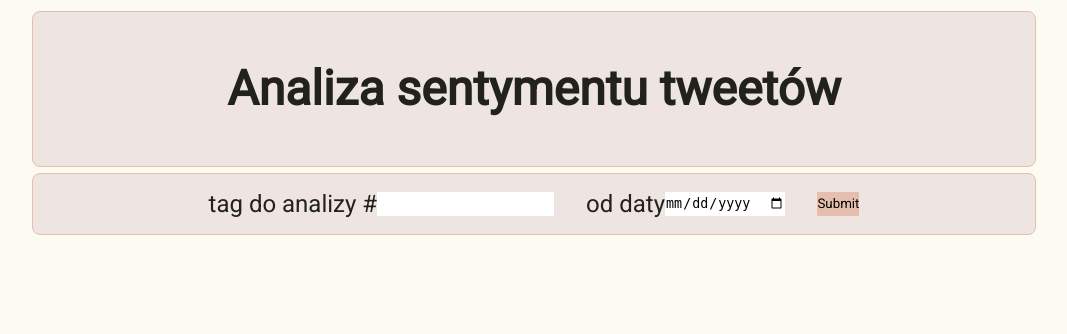
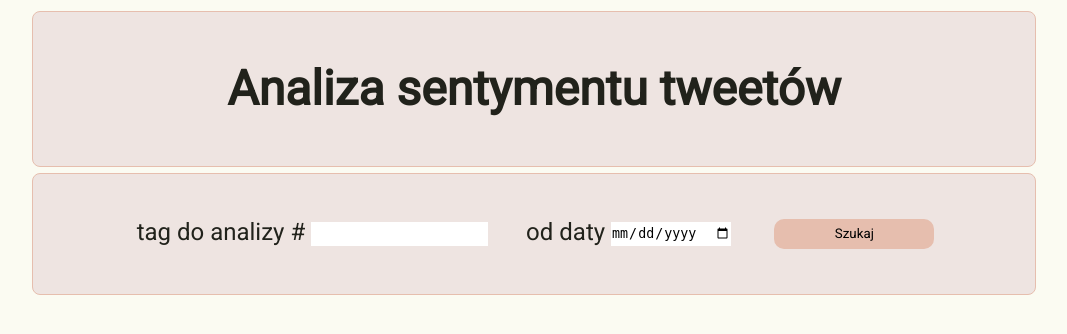
Before and after one commit to monika-osiak/azure-ml, a Flask app: page / in a window 1280 px wide. Shown: the top 334 px of the page, without its empty margins (106-1173 px from the left). Run offline with Flask 2, Linux system fonts and the light colour scheme.

Commit message:
tiny style changes

```diff
--- a/static/css/welcome.css
+++ b/static/css/welcome.css
@@ -71,3 +71,24 @@ h5 {
 .error-box {
     background-color: #830707ab !important;
 }
+
+.form-ul li {
+    align-items: center;
+    list-style: none;
+    display: inline;
+    margin-right: 2rem;
+}
+
+.submit-button {
+    text-align: center;
+    align-items: center;
+    width: 160px;
+    height: 30px;
+    margin: 5px;
+    border-radius: 10px;
+}
+
+.submit-button:hover {
+    background-color: #8f0d1e9d;
+    color: white;
+}
--- a/templates/welcome.html
+++ b/templates/welcome.html
@@ -17,11 +17,19 @@
     </a>
     <div class="stream-box">
         <form action="{{ url_for('registration_view_post') }}" method="post">
-            <label for="hashtag" id="hashtag">tag do analizy #</label>
-            <input type="text" name="hashtag" id="hashtag" required class="mr-2">
-            <label for="from">od daty</label>
-            <input type="date" name="from" id="from" required class="mr-2">
-            <input type="submit">
+            <ul class="form-ul">
+                <li>
+                    <label for="hashtag" id="hashtag">tag do analizy #</label>
+                    <input type="text" name="hashtag" id="hashtag" required>
+                </li>
+                <li>
+                    <label for="from">od daty</label>
+                    <input type="date" name="from" id="from" required>
+                </li>
+                <li>
+                    <input type="submit" class="submit-button" value="Szukaj">
+                </li>
+            </ul>
         </form>
     </div>
     {% if message %}
```
